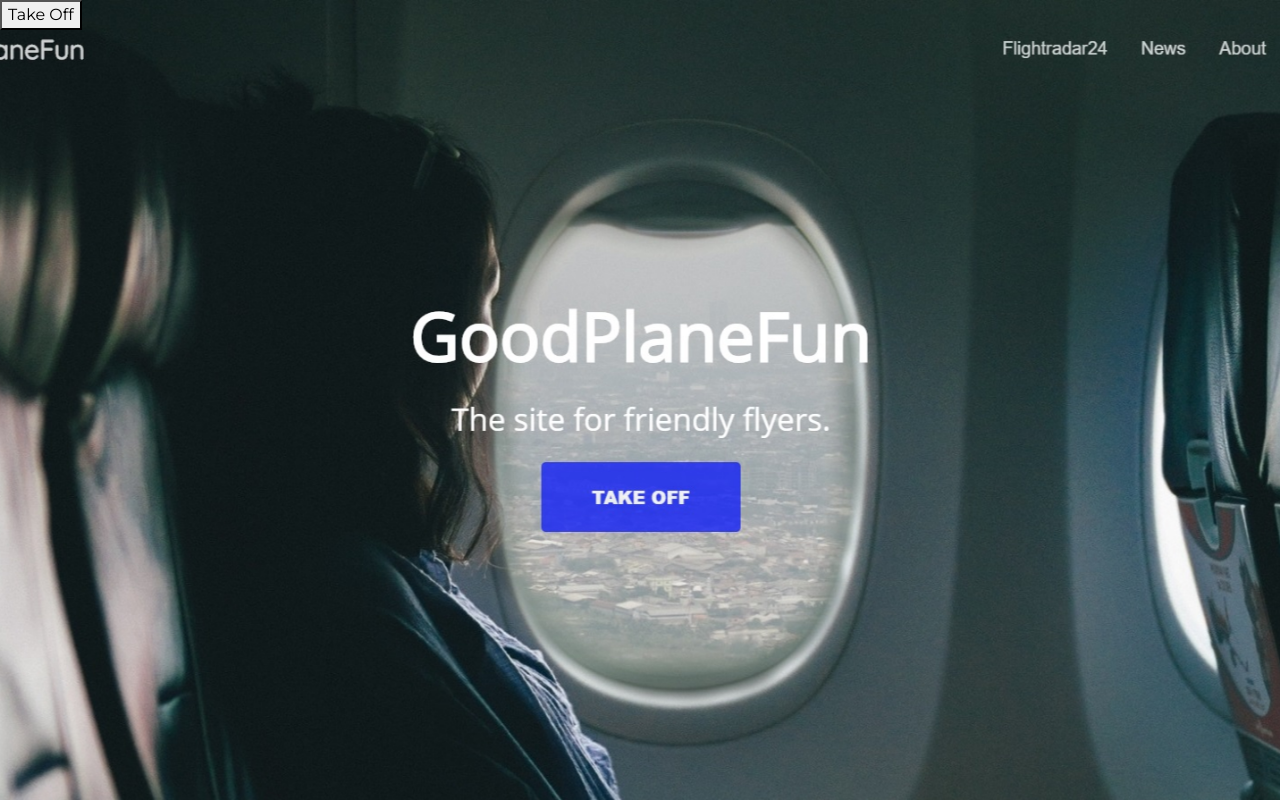
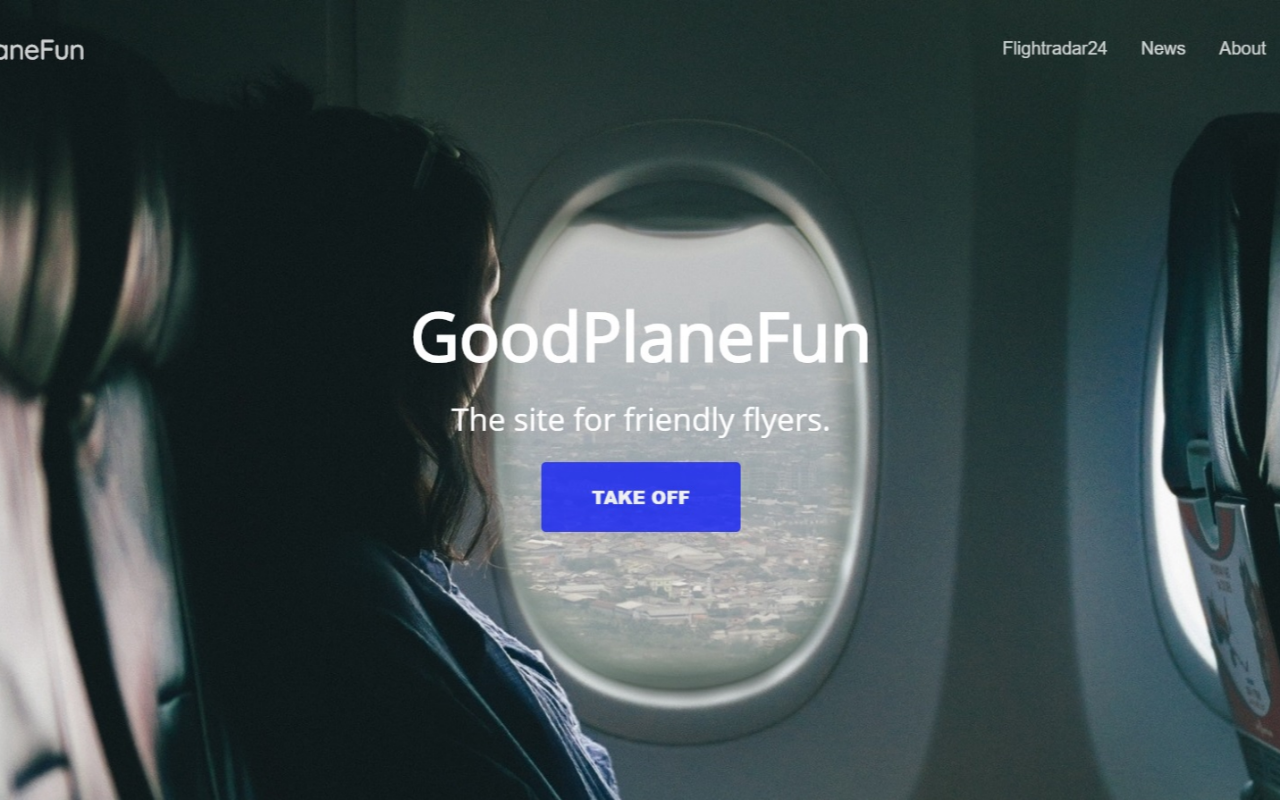
Before and after one commit to robey728/robey728.github.io, a plain HTML site: page index2.html in a window 1280 px wide. Drawn offline with nearby package versions, Linux system fonts and the light colour scheme.

Commit message:
Update index2.html

```diff
--- a/index2.html
+++ b/index2.html
@@ -17,7 +17,5 @@
 
   </head>
   <body>
-
-<button>Take Off</button>
   </body>
 </html>
```
